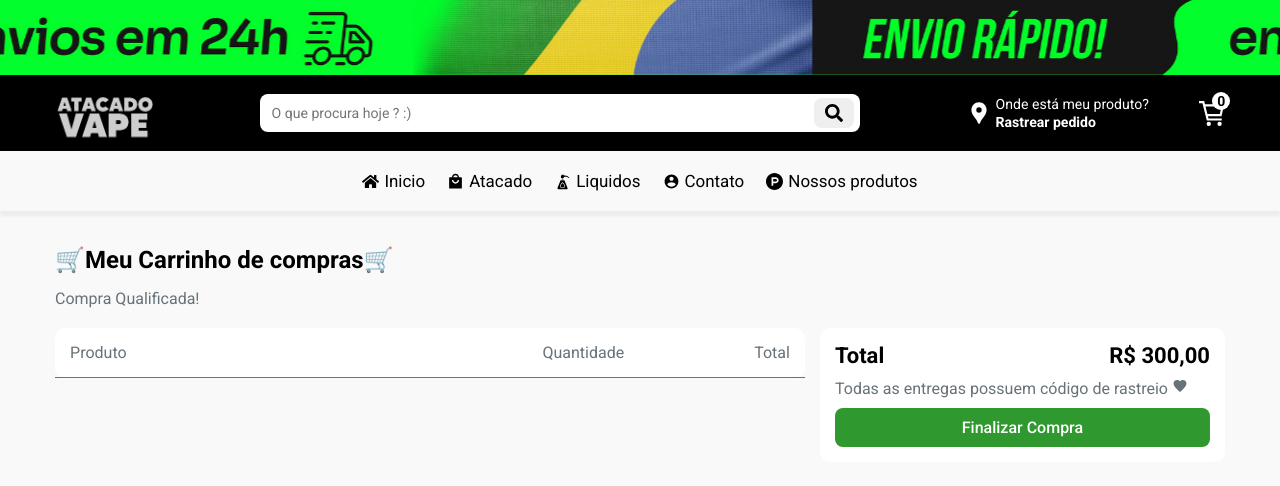
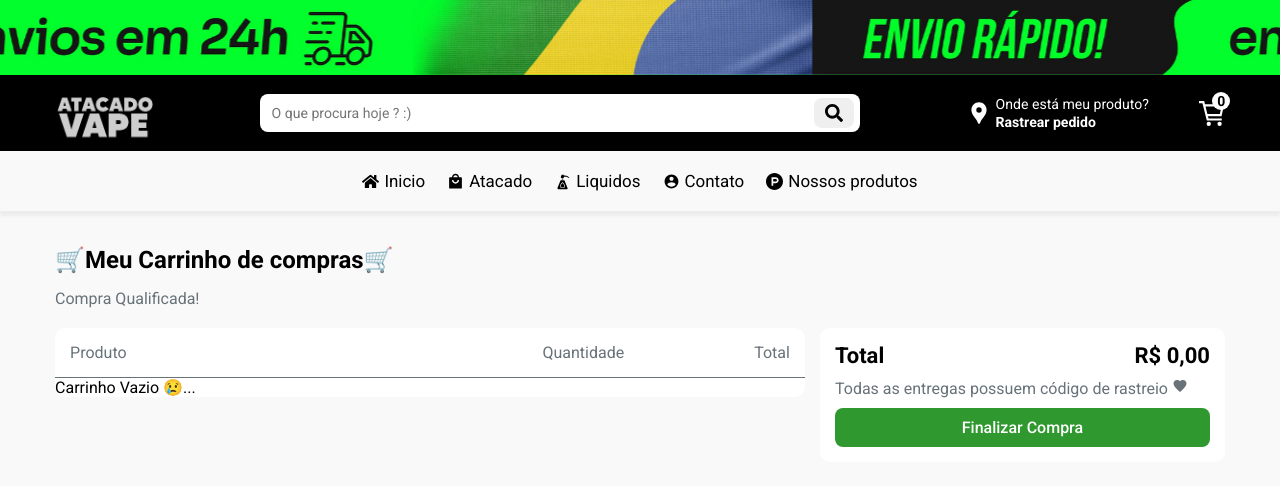
Before and after one commit to Arthursouzafut22/vape-shop, a React (Vite) app: page /cart in a window 1280 px wide. Shown: the top 486 px of the page. Built offline with nearby package versions, Linux system fonts and the light colour scheme.

Commit message:
Adding features to the cart

```diff
--- a/src/Api/UseRequest.tsx
+++ b/src/Api/UseRequest.tsx
@@ -7,6 +7,7 @@ export type DadosProps = {
   preco: number;
   imagem: string[];
   sabores: string[];
+  quantidade: number;
 };
 
 const useRequest = (endPoint: string) => {
--- a/src/App.tsx
+++ b/src/App.tsx
@@ -1,6 +1,6 @@
 import { GlobalStyles } from "./GlobalStyles";
 import { Router } from "./Routes/Routes";
-import ShoppingCartContext from "./context/CartContext";
+import ShoppingCartContext from "./context/Cart/CartContext";
 
 function App() {
   return (
--- a/src/Components/LogoSearchCart/LogoSearchCart.tsx
+++ b/src/Components/LogoSearchCart/LogoSearchCart.tsx
@@ -6,7 +6,7 @@ import { FaSearch } from "react-icons/fa";
 import { MdLocationPin } from "react-icons/md";
 import { NavLink } from "react-router-dom";
 import UseMedia from "../../Hooks/UseMedia";
-import { AuthCart } from "../../context/CartContext";
+import { AuthCart } from "../../context/Cart/CartContext";
 
 const LogoSearchCart: React.FC = () => {
   const { mobile } = UseMedia("(max-width: 1129px)");
--- /dev/null
+++ b/src/context/Cart/CartContext.tsx
@@ -0,0 +1,86 @@
+import {
+  createContext,
+  PropsWithChildren,
+  useContext,
+  useEffect,
+  useReducer,
+  useState,
+} from "react";
+import { DadosProps } from "../../Api/UseRequest";
+import { ContextProps } from "./Types";
+import { reduceCart, initialArray } from "./cartReducer";
+
+const ContextCart = createContext<ContextProps | null>(null);
+
+const ShoppingCartContext = ({ children }: PropsWithChildren) => {
+  const [state, dispatch] = useReducer(reduceCart, initialArray);
+  const [total, setTotal] = useState<number>(0);
+  const [quantity, setQuantiTy] = useState<number>(1);
+
+  //Total de compras no carrinho...
+  useEffect(() => {
+    (() => {
+      const totalPrice = state.reduce((acc, item) => {
+        return acc + item.preco * item.quantidade;
+      }, 0);
+      setTotal(totalPrice);
+    })();
+  }, [state]);
+
+  //Adicionar produto no carrinho...
+  function addProductCart(product: DadosProps) {
+    dispatch({
+      type: "ADD_PRODUCT",
+      payload: product,
+      quanti: quantity,
+    });
+  }
+
+  //Remover produto do carrinho...
+  function removeProduct(id: number) {
+    dispatch({ type: "REMOVE_PRODUCT", id: id });
+  }
+
+  //Atualizar valor da quantidade..
+  function updateIncrement(quantidade: number, product: DadosProps) {
+    dispatch({
+      type: "UPDATE_INCREMENT",
+      quanti: quantidade,
+      payload: product,
+    });
+  }
+
+  //Atualizar valor da quantidade..
+  function updateDescrement(quantidade: number, product: DadosProps) {
+    dispatch({
+      type: "UPDATE_DESCREMENT",
+      quanti: quantidade,
+      payload: product,
+    });
+  }
+
+  return (
+    <ContextCart.Provider
+      value={{
+        state,
+        addProductCart,
+        removeProduct,
+        total,
+        quantity,
+        setQuantiTy,
+        updateIncrement,
+        updateDescrement,
+      }}
+    >
+      {children}
+    </ContextCart.Provider>
+  );
+};
+
+export const AuthCart = () => {
+  const context = useContext(ContextCart);
+  if (context === null) throw new TypeError("Error no Provider!");
+  return context;
+};
+
+export default ShoppingCartContext;
--- /dev/null
+++ b/src/context/Cart/Types.ts
@@ -0,0 +1,18 @@
+import { DadosProps } from "../../Api/UseRequest";
+
+export type ContextProps = {
+  state: DadosProps[];
+  addProductCart: (product: DadosProps) => void;
+  removeProduct: (id: number) => void;
+  total: number;
+  setQuantiTy: React.Dispatch<React.SetStateAction<number>>;
+  quantity: number;
+  updateIncrement: (quantidade: number, product: DadosProps) => void;
+  updateDescrement: (quantidade: number, product: DadosProps) => void;
+};
+
+export type Action =
+  | { type: "ADD_PRODUCT"; payload: DadosProps; quanti: number }
+  | { type: "REMOVE_PRODUCT"; id: number }
+  | { type: "UPDATE_INCREMENT"; payload: DadosProps; quanti: number }
+  | { type: "UPDATE_DESCREMENT"; payload: DadosProps; quanti: number };
--- /dev/null
+++ b/src/context/Cart/cartReducer.ts
@@ -0,0 +1,40 @@
+import { DadosProps } from "../../Api/UseRequest";
+import { Action } from "./Types";
+
+export const initialArray: DadosProps[] = [];
+
+export function reduceCart(state: DadosProps[], action: Action): DadosProps[] {
+  switch (action.type) {
+    case "ADD_PRODUCT": {
+      const findProduct = state.find((item) => item.id === action.payload.id);
+      if (findProduct) {
+        return state.map((item) => {
+          return item.id === action.payload.id
+            ? { ...item, quantidade: item.quantidade + action.quanti }
+            : item;
+        });
+      } else {
+        return [...state, { ...action.payload, quantidade: action.quanti }];
+      }
+    }
+    case "REMOVE_PRODUCT": {
+      return state.filter((item) => item.id !== action.id);
+    }
+    case "UPDATE_INCREMENT": {
+      return state.map((item) => {
+        return item.id === action.payload.id
+          ? { ...item, quantidade: item.quantidade + 1 }
+          : item;
+      });
+    }
+    case "UPDATE_DESCREMENT": {
+      return state.map((item) => {
+        return item.id === action.payload.id
+          ? { ...item, quantidade: item.quantidade - 1 }
+          : item;
+      });
+    }
+    default:
+      return state;
+  }
+}
--- a/src/context/CartContext.tsx
+++ /dev/null
@@ -1,47 +0,0 @@
-import {
-  createContext,
-  PropsWithChildren,
-  useContext,
-  useReducer,
-} from "react";
-import { DadosProps } from "../Api/UseRequest";
-import { ContextProps, Action } from "./Types";
-
-const initialArray: DadosProps[] = [];
-
-function reduceCart(state: DadosProps[], action: Action): DadosProps[] {
-  switch (action.type) {
-    case "ADD_PRODUCT": {
-      const search = state?.find(
-        (item) => item.id === action.payload.id
-      ) as DadosProps;
-
-      return state.includes(search) ? state : [...state, action.payload];
-    }
-  }
-}
-
-const ContextCart = createContext<ContextProps | null>(null);
-
-const ShoppingCartContext = ({ children }: PropsWithChildren) => {
-  const [state, dispatch] = useReducer(reduceCart, initialArray);
-
-  //Adicionar produto no carrinho...
-  function addProductCart(product: DadosProps) {
-    dispatch({ type: "ADD_PRODUCT", payload: product });
-  }
-
-  return (
-    <ContextCart.Provider value={{ state, addProductCart }}>
-      {children}
-    </ContextCart.Provider>
-  );
-};
-
-export const AuthCart = () => {
-  const context = useContext(ContextCart);
-  if (context === null) throw new TypeError("Error no Provider!");
-  return context;
-};
-
-export default ShoppingCartContext;
--- a/src/pages/Cart/Cart.tsx
+++ b/src/pages/Cart/Cart.tsx
@@ -1,12 +1,14 @@
 import * as S from "./Styles";
 import { API_BASE_IMAGE } from "../../Api/baseUrl";
-import QuantityControl from "../Product/QuantityControl/QuantityControl";
 import { IoMdHeart } from "react-icons/io";
 import { RiDeleteBin5Fill } from "react-icons/ri";
-import { AuthCart } from "../../context/CartContext";
+import { AuthCart } from "../../context/Cart/CartContext";
+import FormateValue from "../../Components/FormateValue/FormateValue";
+import QuantityControlCart from "../Product/QuantityControl/QuantityControlCart";
 
 const Cart: React.FC = () => {
-  const { state } = AuthCart();
+  const { state, total, removeProduct } = AuthCart();
+  console.log(total);
 
   return (
     <S.Section>
@@ -21,6 +23,7 @@ const Cart: React.FC = () => {
               <span>Total</span>
             </div>
           </div>
+          {state.length === 0 && <p>Carrinho Vazio 😢...</p>}
           {state &&
             state.map((item) => (
               <S.ProductCart>
@@ -32,19 +35,22 @@ const Cart: React.FC = () => {
                   />
                   <div>
                     <p>{item.nome}</p>
-                    <p>{item.preco}</p>
+                    <p>{FormateValue(item.preco)}</p>
                   </div>
                 </S.WrapperOne>
 
                 <S.WrapperTwo>
-                  <QuantityControl />
-                  <button className="button-remove">
+                  <QuantityControlCart product={item} quantidade={item.quantidade} />
+                  <button
+                    className="button-remove"
+                    onClick={() => removeProduct(item.id)}
+                  >
                     <RiDeleteBin5Fill style={{ fontSize: "20px" }} />
                   </button>
                 </S.WrapperTwo>
 
                 <S.WrapperThree>
-                  <p>R$ 200,00</p>
+                  <p>{FormateValue(item.preco * item.quantidade)}</p>
                 </S.WrapperThree>
               </S.ProductCart>
             ))}
@@ -52,7 +58,7 @@ const Cart: React.FC = () => {
         <S.WrapperFinish>
           <div>
             <p>Total</p>
-            <p>R$ 300,00</p>
+            <p>{FormateValue(total)}</p>
           </div>
           <p>
             Todas as entregas possuem código de rastreio <IoMdHeart />{" "}
--- a/src/pages/Product/Product.tsx
+++ b/src/pages/Product/Product.tsx
@@ -9,7 +9,7 @@ import QuantityControl from "./QuantityControl/QuantityControl";
 import FormateValue from "../../Components/FormateValue/FormateValue";
 import { SlBadge } from "react-icons/sl";
 import { FaPix } from "react-icons/fa6";
-import { AuthCart } from "../../context/CartContext";
+import { AuthCart } from "../../context/Cart/CartContext";
 
 const Product = () => {
   const { dados } = useRequest("/products");
--- a/src/pages/Product/QuantityControl/QuantityControl.tsx
+++ b/src/pages/Product/QuantityControl/QuantityControl.tsx
@@ -1,10 +1,10 @@
 import * as S from "./Styles";
 import Input from "../../../Components/Input/Input";
-import { useState } from "react";
 import { FaPlus, FaMinus } from "react-icons/fa";
+import { AuthCart } from "../../../context/Cart/CartContext";
 
 const QuantityControl = () => {
-  const [quantity, setQuantiTy] = useState<number>(1);
+  const { quantity, setQuantiTy } = AuthCart();
 
   return (
     <S.WrapperControl>
--- /dev/null
+++ b/src/pages/Product/QuantityControl/QuantityControlCart.tsx
@@ -0,0 +1,38 @@
+import * as S from "./Styles";
+import { useState } from "react";
+import { FaPlus, FaMinus } from "react-icons/fa";
+import Input from "../../../Components/Input/Input";
+import { AuthCart } from "../../../context/Cart/CartContext";
+import { DadosProps } from "../../../Api/UseRequest";
+
+type PropsQuanty = {
+  quantidade: number;
+  product: DadosProps;
+};
+
+const QuantityControlCart = ({ quantidade, product }: PropsQuanty) => {
+  const [quantity, setQuantiTy] = useState(quantidade);
+  const { updateIncrement, updateDescrement } = AuthCart();
+
+  return (
+    <S.WrapperControl>
+      <button
+        onClick={() => updateDescrement(quantity, product)}
+        style={{ pointerEvents: quantidade === 1 ? "none" : "initial" }}
+      >
+        <FaMinus />
+      </button>
+      <Input
+        type="number"
+        name="quantiTy"
+        value={quantidade}
+        onChange={({ target }) => setQuantiTy(Number(target.value))}
+      />
+      <button onClick={() => updateIncrement(quantity, product)}>
+        <FaPlus />
+      </button>
+    </S.WrapperControl>
+  );
+};
+
+export default QuantityControlCart;
```
Also changed, not shown: src/context/Types.ts (deleted, +0 -12 lines).
